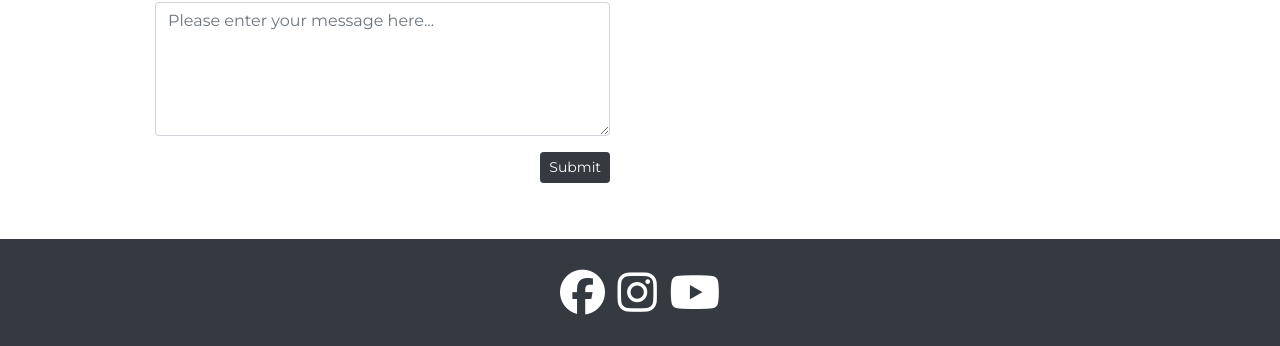
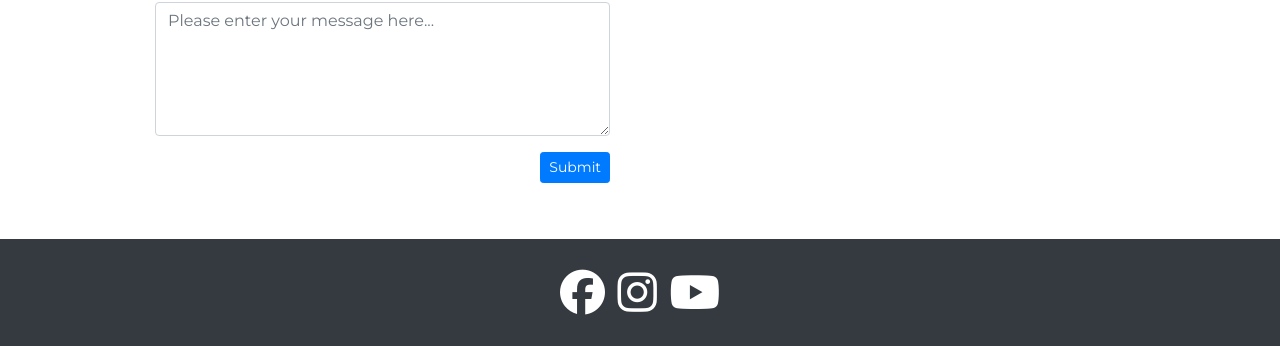
Before and after one commit to mitchbrown89/MitchBrownGuitar, a plain HTML site: page index.html in a window 1280 px wide. Shown: the part 2777-3123 px from the top of the page. Drawn offline with nearby package versions, Linux system fonts and the light colour scheme.

```diff
--- a/index.html
+++ b/index.html
@@ -171,7 +171,7 @@
                         <!-- Form actions -->
                         <div class="form-group">
                           <div class="col-md-12 text-right">
-                            <button type="submit" class="btn btn-dark btn-sm" onclick="formSend">Submit</button>
+                            <button type="submit" class="btn btn-primary btn-sm" onclick="formSend">Submit</button>
                           </div>
                         </div>
                       </fieldset>
```
